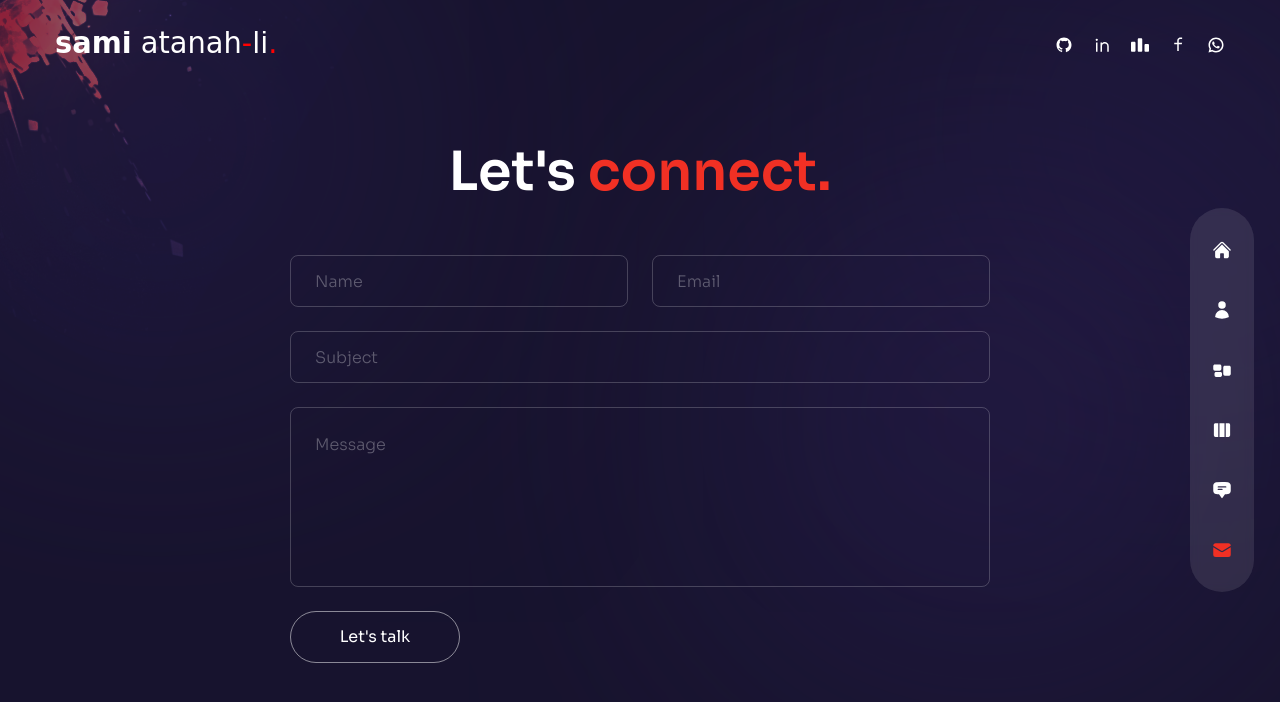
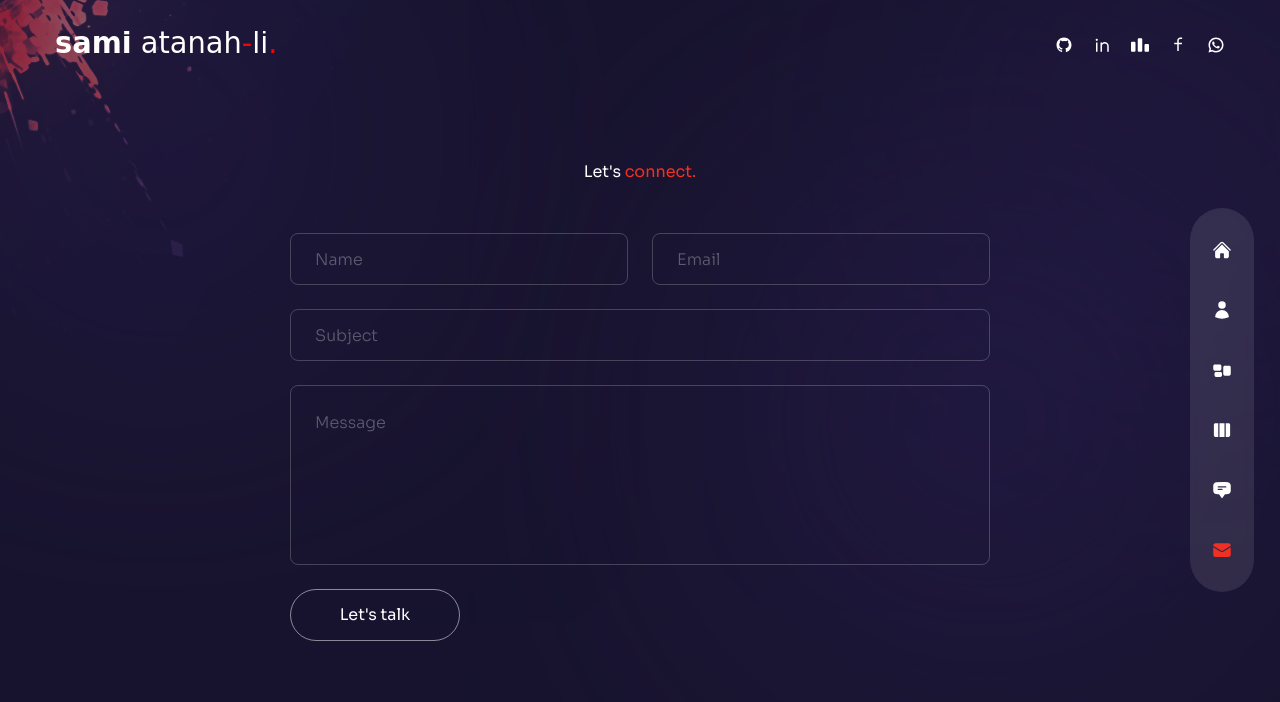
Before and after one commit to samiramez/sami-portfolio, a Next.js app: page /contact in a window 1280 px wide. Shown: the top 702 px of the page. Built offline with nearby package versions, Linux system fonts and the light colour scheme.

Commit message:
turn the contact to h3

```diff
--- a/pages/contact/index.js
+++ b/pages/contact/index.js
@@ -25,7 +25,7 @@ const Contact = () => {
         initial = 'hidden'
         animate='show'
         exit='hidden'
-        className='h2 text-center mb-12'>
+        className='h3 text-center mb-12'>
           Let's <span className='text-accent'>connect.</span>
         </motion.h2>
         {/* form */}
```
